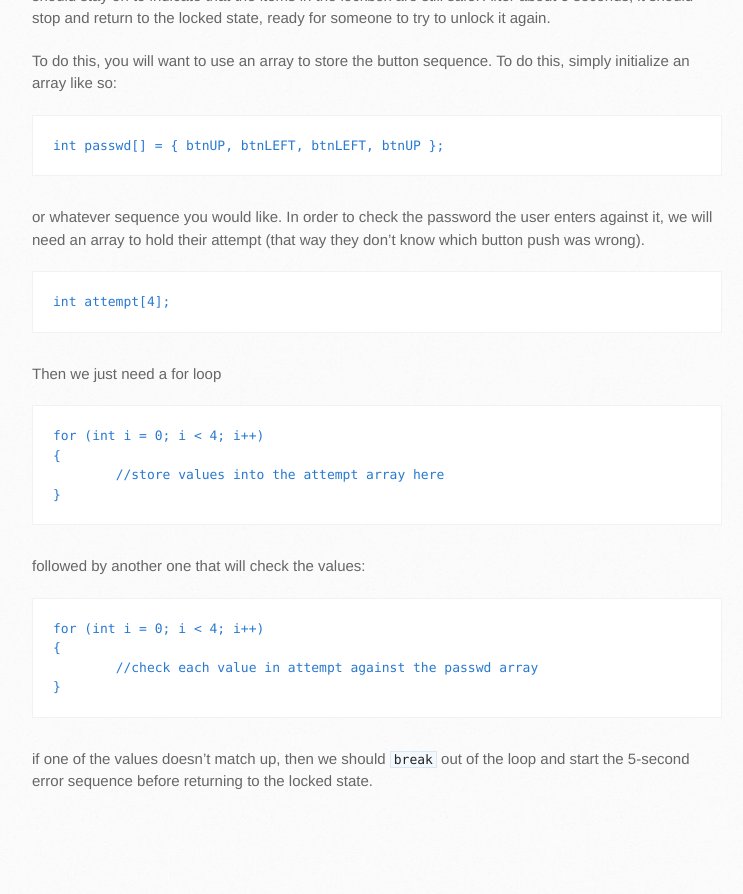
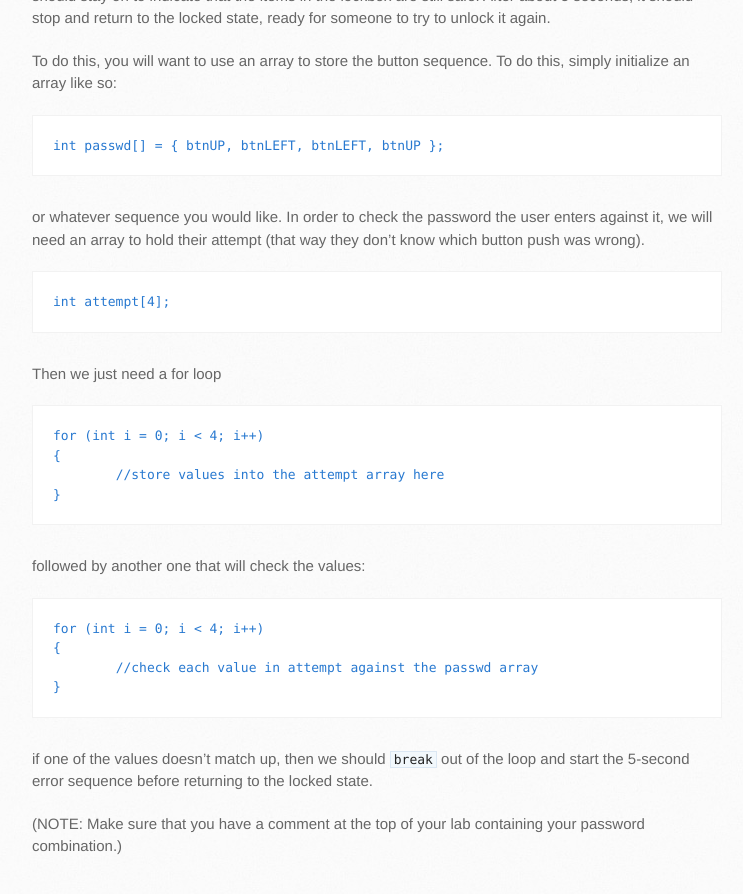
Before and after one commit to TTU-CSC/ttu-csc.github.com, a Jekyll site: the page built from _posts/2015-07-19-lab-8-security-system.markdown, in a window 1280 px wide and 900 px high, scrolled down 1260 px. Shown: the top 894 px of the window, without its empty margins (138-881 px from the left). Built offline with Jekyll 4.4.1, drawn with Linux system fonts in a browser that asks for light colours; before the commit the page ends 2095 px from its top, so only the background shows below that.

Commit message:
Change picture in lab 8 to reflect usable pins on the LCD shield.  Updated description of lab 8 to include a note about the student's password in a comment at the top of their code.

```diff
--- a/_posts/2015-07-19-lab-8-security-system.markdown
+++ b/_posts/2015-07-19-lab-8-security-system.markdown
@@ -40,3 +40,5 @@
     }
 
 if one of the values doesn't match up, then we should `break` out of the loop and start the 5-second error sequence before returning to the locked state.
+
+(NOTE: Make sure that you have a comment at the top of your lab containing your password combination.)
```
Also changed, not shown: images/lab_8.jpg, images/lab_8.orig.jpg (added), 2 other files.
